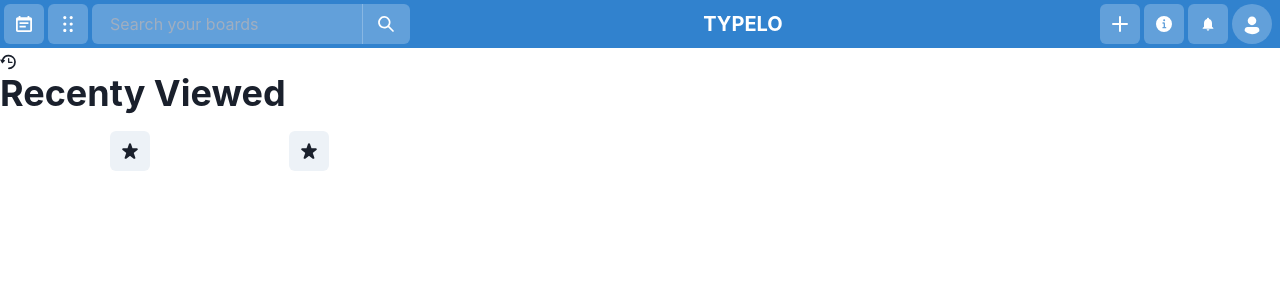
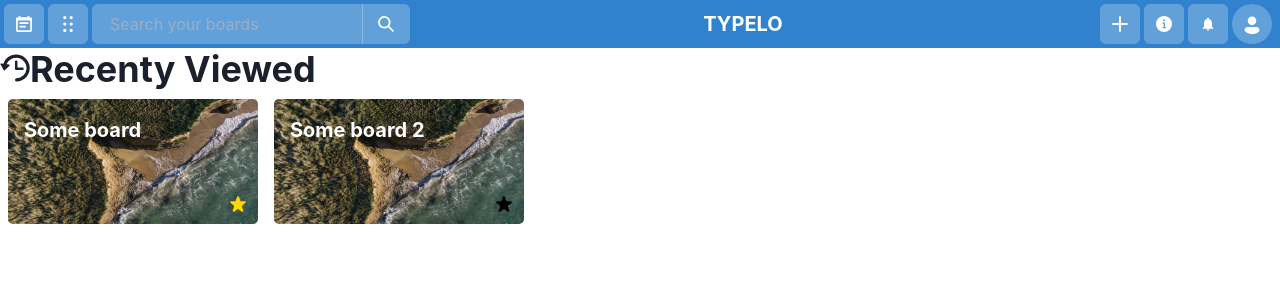
Before and after one commit to Martinbalke/type-trello-clone, a Next.js app: page / in a window 1280 px wide. Shown: the top 300 px of the page. Built offline with nearby package versions, Linux system fonts and the light colour scheme.

Commit message:
jerry rigged an image solution for now

```diff
--- a/next.config.js
+++ b/next.config.js
@@ -0,0 +1,9 @@
+module.exports = {
+	webpack(config, options) {
+      config.module.rules.push({
+      test: /\.(png|jpg|jpeg|gif)$/i,
+      type: "asset/resource",
+    });
+		return config;
+	},
+};
--- a/src/components/homepage/BoardPreview.tsx
+++ b/src/components/homepage/BoardPreview.tsx
@@ -1,18 +1,40 @@
 import { IconButton } from '@chakra-ui/button';
 import { StarIcon } from '@chakra-ui/icons';
-import { Flex, Text, } from '@chakra-ui/layout';
+import { Flex, Text,Box } from '@chakra-ui/layout';
 import React from 'react';
 import { Board } from '../../types/boardRelated';
-import sampleBackground from '../../../public/sampleBackground.jpeg'
+import Image from 'next/image';
+import sampleBackground from '/sampleBackground.jpeg'
 
-
-const BoardPreview = ({backgroundImage, title, favorite}: Board) => {
-  return (
-    <Flex bgImage={  sampleBackground} bgPosition='center' bgSize='cover' p='2' m='2'>
-      <Text fontSize='l' fontWeight='700' color='white'>{ title }</Text>
-      <IconButton aria-label='favorite board' children={<StarIcon fill={favorite ? 'yellow' : 'none' }/>}/>
-    </Flex>
-  );
+const BoardPreview = ({ backgroundImage, title, favorite }: Board) => {
+	return (
+		<Flex
+			m='2'
+			position='relative'
+			height='125px'
+			width='250px'
+			borderRadius='5px'
+			overflow='hidden'
+		>
+			<Box w='100%' h='100%' position='absolute' top='0' zIndex='-1'>
+				<Image src='/sampleBackground.jpeg' layout='fill' />
+			</Box>
+			<Text fontSize='xl' fontWeight='700' color='white' m='4'>
+				{title}
+			</Text>
+			<IconButton
+				variant='ghost'
+				aria-label='favorite board'
+				position='absolute'
+				bottom='0'
+				right='0'
+        color={favorite ? 'gold' : 'black'}
+        _hover={{ bg: 'none', color: favorite ? 'black' : 'gold' }}
+        // onClick={ () => favorite = !favorite }
+				children={<StarIcon />}
+			/>
+		</Flex>
+	);
 };
 
 export default BoardPreview;
--- a/src/components/homepage/BoardPreviewContainer.tsx
+++ b/src/components/homepage/BoardPreviewContainer.tsx
@@ -14,12 +14,14 @@ const BoardPreviewContainer = ({ heading, boards, icon }: Props) => {
 		<Flex flexDirection='column'>
 			<Flex>
 				<Box>
+					<Flex>
 					{icon}
 					<Heading>{heading}</Heading>
+					</Flex>
 					<Flex>
 						{boards.map(
 							(board: Board): JSX.Element => (
-                <BoardPreview title={board.title} favorite={board.favorite} backgroundImage={ board.backgroundImage}/>
+								<BoardPreview key={board.title} title={board.title} favorite={board.favorite} backgroundImage={ board.backgroundImage}/>
 							)
 						)}
 					</Flex>
--- a/src/components/homepage/HomePage.tsx
+++ b/src/components/homepage/HomePage.tsx
@@ -18,7 +18,7 @@ const sampleBoards: Array<Board> = [
 const HomePage = () => {
   return (
     <Flex>
-      <BoardPreviewContainer icon={<RepeatClockIcon />} heading='Recenty Viewed' boards={sampleBoards }/>
+      <BoardPreviewContainer icon={<RepeatClockIcon h='40px' w='30px' />} heading='Recenty Viewed' boards={sampleBoards }/>
     </Flex>
   );
 };
```
